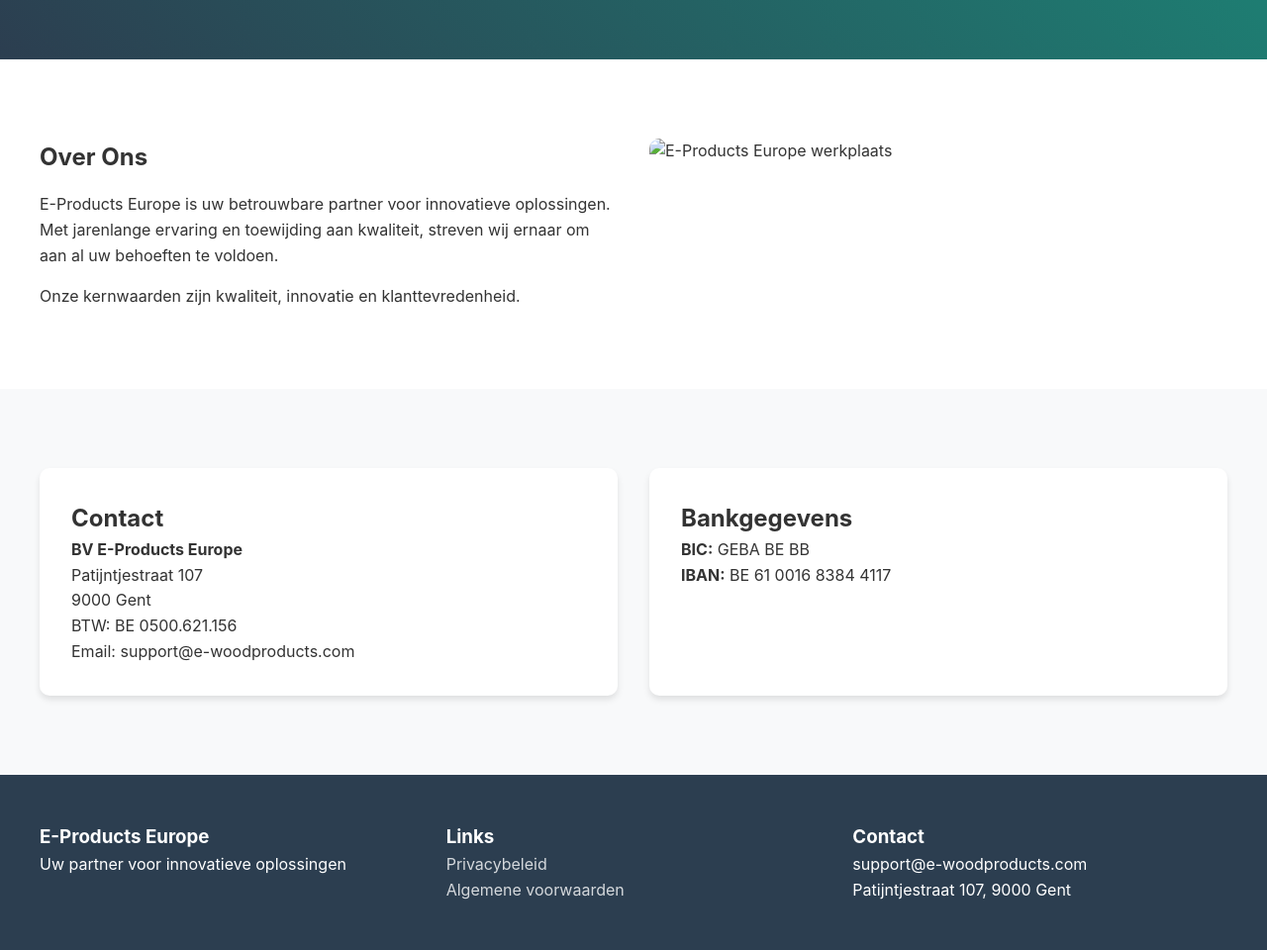
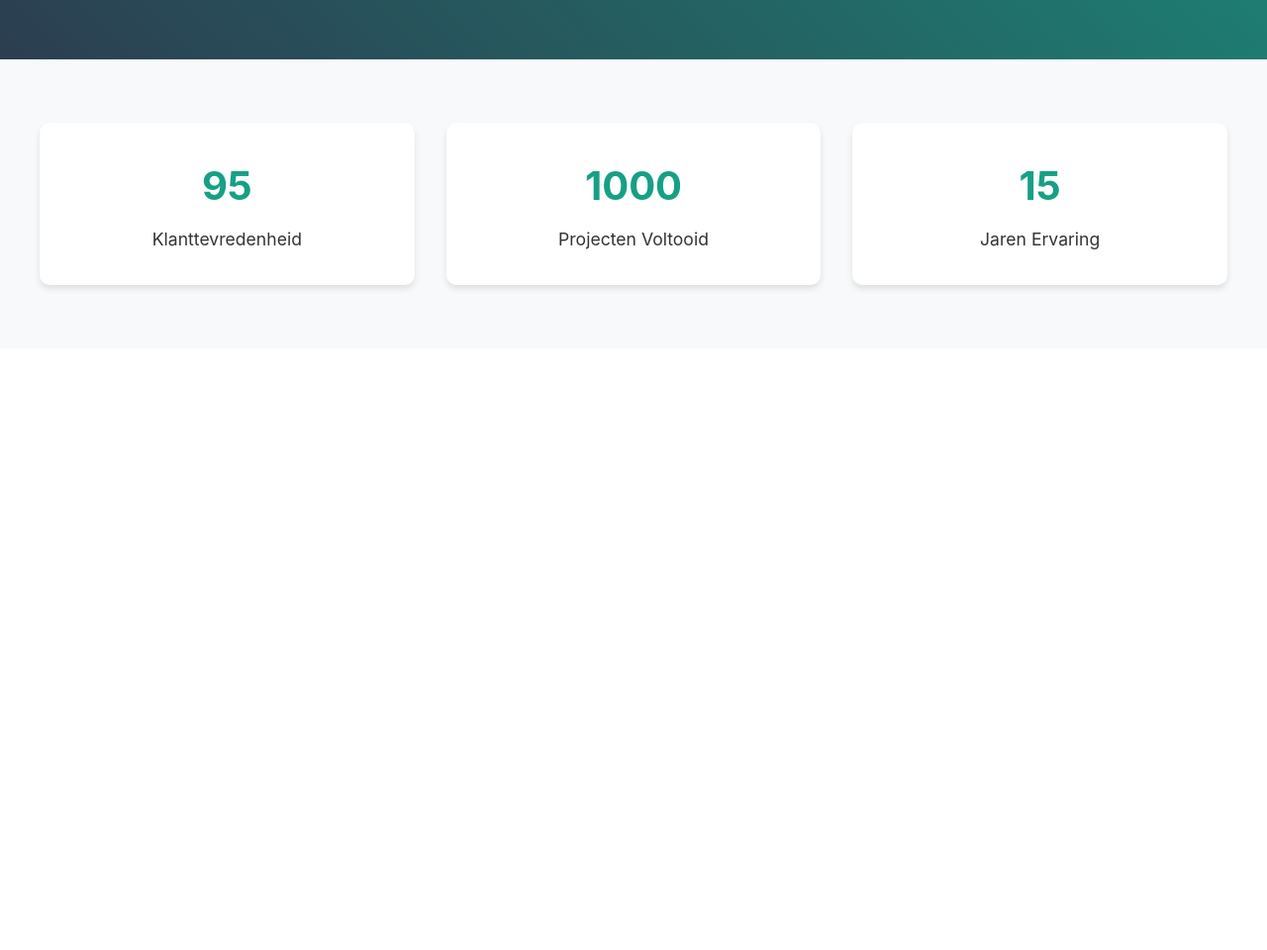
Before and after one commit to Butseraentjes/E-products-Europe, a plain HTML site: page index.html in a window 1280 px wide. Shown: the part 740-1700 px from the top of the page at 99% size. After the commit the page ends 1092 px from the top, so only its background shows below. Drawn offline with Linux system fonts and the light colour scheme.

Commit message:
Update index.html

```diff
--- a/index.html
+++ b/index.html
@@ -50,6 +50,23 @@
             text-decoration: none;
         }
 
+        .market-links {
+            display: flex;
+            gap: 1rem;
+        }
+
+        .market-link {
+            text-decoration: none;
+            color: var(--primary-color);
+            padding: 0.5rem 1rem;
+            border-radius: 4px;
+            transition: var(--transition);
+        }
+
+        .market-link:hover {
+            background: var(--light-bg);
+        }
+
         .hero {
             min-height: 100vh;
             display: grid;
@@ -61,50 +78,40 @@
             overflow: hidden;
         }
 
-        .hero::before {
-            content: '';
-            position: absolute;
-            width: 200%;
-            height: 200%;
-            background: url('/api/placeholder/1920/1080') center/cover;
-            opacity: 0.1;
-            animation: rotate 60s linear infinite;
+        .stats-section {
+            padding: 4rem 2rem;
+            background: var(--light-bg);
         }
 
-        @keyframes rotate {
-            from { transform: rotate(0deg); }
-            to { transform: rotate(360deg); }
+        .stats-grid {
+            max-width: 1200px;
+            margin: 0 auto;
+            display: grid;
+            grid-template-columns: repeat(auto-fit, minmax(200px, 1fr));
+            gap: 2rem;
+            text-align: center;
         }
 
-        .hero-content {
-            max-width: 800px;
-            text-align: center;
-            position: relative;
-            z-index: 1;
+        .stat-item {
+            padding: 2rem;
+            background: white;
+            border-radius: 10px;
+            box-shadow: 0 4px 6px rgba(0,0,0,0.1);
         }
 
-        .hero h1 {
-            font-size: clamp(2rem, 5vw, 4rem);
-            margin-bottom: 1rem;
-            line-height: 1.2;
+        .stat-number {
+            font-size: 2.5rem;
+            font-weight: 700;
+            color: var(--accent-color);
+            margin-bottom: 0.5rem;
         }
 
-        .cta-button {
-            display: inline-block;
-            padding: 1rem 2rem;
-            background: white;
-            color: var(--primary-color);
-            text-decoration: none;
-            border-radius: 50px;
-            font-weight: 600;
-            margin-top: 2rem;
-            transition: var(--transition);
+        .stat-label {
+            font-size: 1.1rem;
+            color: var(--text-color);
         }
 
-        .cta-button:hover {
-            transform: translateY(-2px);
-            box-shadow: 0 4px 20px rgba(0,0,0,0.2);
-        }
+        /* Rest van de bestaande stijlen... */
 
         .section {
             padding: 5rem 2rem;
@@ -118,12 +125,6 @@
             margin: 0 auto;
         }
 
-        .about-content {
-            display: flex;
-            flex-direction: column;
-            gap: 1rem;
-        }
-
         .contact {
             background: var(--light-bg);
         }
@@ -134,13 +135,6 @@
             gap: 2rem;
             max-width: 1200px;
             margin: 0 auto;
-        }
-
-        .contact-info {
-            background: white;
-            padding: 2rem;
-            border-radius: 10px;
-            box-shadow: 0 4px 6px rgba(0,0,0,0.1);
         }
 
         .footer {
@@ -157,30 +151,9 @@
             gap: 2rem;
         }
 
-        .footer a {
-            color: white;
-            text-decoration: none;
-            opacity: 0.8;
-            transition: var(--transition);
-        }
-
-        .footer a:hover {
-            opacity: 1;
-        }
-
-        .social-icons {
-            display: flex;
-            gap: 1rem;
-            margin-top: 1rem;
-        }
-
         @media (max-width: 768px) {
-            .section {
-                padding: 3rem 1rem;
-            }
-
-            .hero-content {
-                padding: 0 1rem;
+            .market-links {
+                display: none;
             }
         }
     </style>
@@ -189,8 +162,11 @@
     <header class="header">
         <nav class="nav">
             <a href="/" class="logo">E-Products Europe</a>
-            <div class="nav-links">
-                <!-- Navigatie links hier -->
+            <div class="market-links">
+                <a href="https://www.e-woodproducts.be" class="market-link">België</a>
+                <a href="https://www.e-woodproducts.com" class="market-link">Nederland</a>
+                <a href="https://www.e-woodproducts.com/de-de" class="market-link">Deutschland</a>
+                <a href="https://www.e-woodproducts.com/fr-fr" class="market-link">France</a>
             </div>
         </nav>
     </header>
@@ -199,61 +175,67 @@
         <div class="hero-content">
             <h1>Innovatieve Oplossingen voor de Toekomst</h1>
             <p>Ontdek de kracht van E-Products Europe - Uw partner voor hoogwaardige producten en diensten</p>
-            <a href="#contact" class="cta-button">Neem Contact Op</a>
         </div>
     </section>
 
-    <section class="section">
-        <div class="about">
-            <div class="about-content">
-                <h2>Over Ons</h2>
-                <p>E-Products Europe is uw betrouwbare partner voor innovatieve oplossingen. Met jarenlange ervaring en toewijding aan kwaliteit, streven wij ernaar om aan al uw behoeften te voldoen.</p>
-                <p>Onze kernwaarden zijn kwaliteit, innovatie en klanttevredenheid.</p>
+    <section class="stats-section">
+        <div class="stats-grid">
+            <div class="stat-item">
+                <div class="stat-number" data-target="95">0</div>
+                <div class="stat-label">Klanttevredenheid</div>
             </div>
-            <div class="about-image">
-                <img src="/api/placeholder/600/400" alt="E-Products Europe werkplaats" style="width: 100%; height: auto; border-radius: 10px;">
+            <div class="stat-item">
+                <div class="stat-number" data-target="1000">0</div>
+                <div class="stat-label">Projecten Voltooid</div>
+            </div>
+            <div class="stat-item">
+                <div class="stat-number" data-target="15">0</div>
+                <div class="stat-label">Jaren Ervaring</div>
             </div>
         </div>
     </section>
 
-    <section class="section contact" id="contact">
-        <div class="contact-grid">
-            <div class="contact-info">
-                <h2>Contact</h2>
-                <p><strong>BV E-Products Europe</strong></p>
-                <p>Patijntjestraat 107</p>
-                <p>9000 Gent</p>
-                <p>BTW: BE 0500.621.156</p>
-                <p>Email: support@e-woodproducts.com</p>
-            </div>
-            <div class="contact-info">
-                <h2>Bankgegevens</h2>
-                <p><strong>BIC:</strong> GEBA BE BB</p>
-                <p><strong>IBAN:</strong> BE 61 0016 8384 4117</p>
-            </div>
-        </div>
-    </section>
+    <!-- Rest van de bestaande secties... -->
 
-    <footer class="footer">
-        <div class="footer-content">
-            <div>
-                <h3>E-Products Europe</h3>
-                <p>Uw partner voor innovatieve oplossingen</p>
-                <div class="social-icons">
-                    <!-- Social media icons hier -->
-                </div>
-            </div>
-            <div>
-                <h3>Links</h3>
-                <p><a href="/privacy">Privacybeleid</a></p>
-                <p><a href="/terms">Algemene voorwaarden</a></p>
-            </div>
-            <div>
-                <h3>Contact</h3>
-                <p>support@e-woodproducts.com</p>
-                <p>Patijntjestraat 107, 9000 Gent</p>
-            </div>
-        </div>
-    </footer>
+    <script>
+        // Animatie voor de statistieken
+        const stats = document.querySelectorAll('.stat-number');
+
+        const animateStats = () => {
+            stats.forEach(stat => {
+                const target = parseInt(stat.getAttribute('data-target'));
+                const duration = 2000; // 2 seconden
+                const steps = 50;
+                const stepValue = target / steps;
+                let current = 0;
+
+                const updateStat = () => {
+                    current += stepValue;
+                    if (current < target) {
+                        stat.textContent = Math.floor(current);
+                        requestAnimationFrame(updateStat);
+                    } else {
+                        stat.textContent = target;
+                    }
+                };
+
+                updateStat();
+            });
+        };
+
+        // Intersection Observer voor animatie triggering
+        const observer = new IntersectionObserver((entries) => {
+            entries.forEach(entry => {
+                if (entry.isIntersecting) {
+                    animateStats();
+                    observer.unobserve(entry.target);
+                }
+            });
+        }, { threshold: 0.5 });
+
+        document.querySelector('.stats-section').querySelectorAll('.stat-item').forEach(item => {
+            observer.observe(item);
+        });
+    </script>
 </body>
 </html>
```
